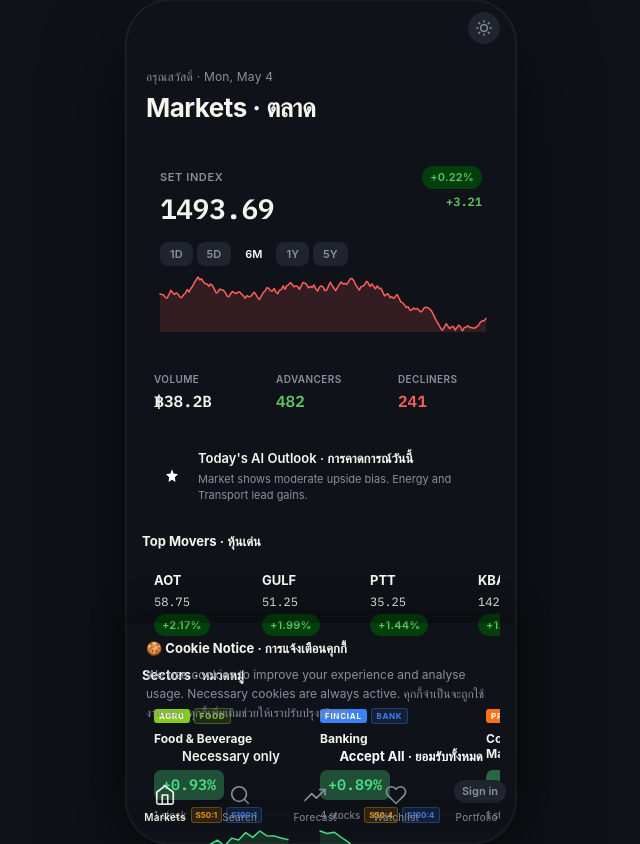
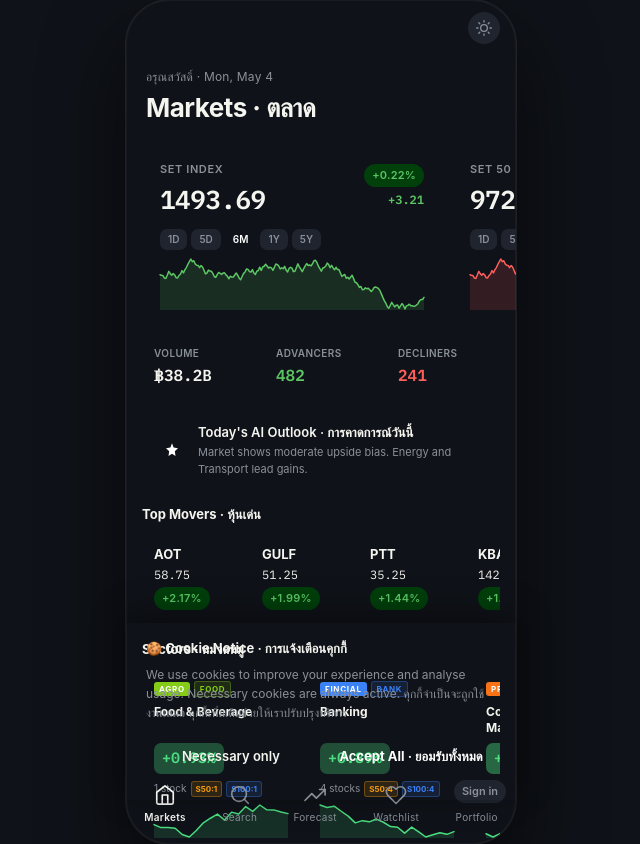
Before and after one commit to runtome/StockApp, a Next.js app: page /markets in a window 1280 px wide. Shown: the whole page, without its empty margins (319-959 px from the left). Built offline with nearby package versions, Linux system fonts and the light colour scheme.

Commit message:
Make SET100 SET50 Card

```diff
--- /dev/null
+++ b/src/app/api/market/index-history/route.ts
@@ -0,0 +1,55 @@
+import { NextResponse } from "next/server";
+
+const RANGE_DAYS: Record<string, number> = {
+  "1D": 5, "5D": 10, "6M": 180, "1Y": 365, "5Y": 1825,
+};
+
+const INDEX_MOCK_BASE: Record<string, number> = {
+  SET: 1493.69, SET50: 972.45, SET100: 1234.56,
+};
+
+function seededRand(seed: number) {
+  let s = seed | 0;
+  return () => { s = Math.imul(1664525, s) + 1013904223; return (s >>> 0) / 0x100000000; };
+}
+
+function syntheticHistory(days: number, base: number): { date: string; close: number }[] {
+  const today = new Date();
+  const seed = parseInt(today.toISOString().slice(0, 10).replace(/-/g, "")) * 1000 + days;
+  const rand = seededRand(seed);
+  const values = [base];
+  for (let i = 0; i < days; i++) {
+    const r = (rand() - 0.5) * 0.018;
+    values.push(Math.round((values[values.length - 1] / (1 + r)) * 100) / 100);
+  }
+  values.reverse();
+  values[values.length - 1] = base;
+  return values.map((close, i) => {
+    const d = new Date(today);
+    d.setDate(d.getDate() - (days - i));
+    return { date: d.toISOString().slice(0, 10), close };
+  });
+}
+
+export async function GET(request: Request) {
+  const { searchParams } = new URL(request.url);
+  const index = (searchParams.get("index") ?? "SET").toUpperCase();
+  const range = (searchParams.get("range") ?? "6M").toUpperCase();
+  const days = RANGE_DAYS[range] ?? 180;
+
+  const hfUrl = process.env.HF_SPACE_URL;
+  if (hfUrl) {
+    try {
+      const headers: Record<string, string> = {};
+      if (process.env.HF_SPACE_TOKEN) headers["Authorization"] = `Bearer ${process.env.HF_SPACE_TOKEN}`;
+      const res = await fetch(`${hfUrl}/market/index-history?index=${index}&range=${range}`, {
+        headers,
+        next: { revalidate: 3600 },
+      });
+      if (res.ok) return NextResponse.json(await res.json());
+    } catch {}
+  }
+
+  const base = INDEX_MOCK_BASE[index] ?? 1493.69;
+  return NextResponse.json({ index, range, data: syntheticHistory(days, base) });
+}
--- a/src/app/markets/page.tsx
+++ b/src/app/markets/page.tsx
@@ -49,7 +49,7 @@ function AiOutlookBanner() {
 
 export default async function MarketsPage() {
   const [summary, stocks] = await Promise.all([getMarketSummary(), getStocks("")]);
-  const { set_index, advancers, decliners, total_volume, sectors } = summary;
+  const { set_index, set50_index, set100_index, advancers, decliners, total_volume, sectors } = summary;
   const validStocks = (stocks as Stock[]).filter((s) => s && typeof s.price === "number" && typeof s.change_pct === "number");
   const topMovers = [...validStocks].sort((a, b) => Math.abs(b.change_pct) - Math.abs(a.change_pct)).slice(0, 6);
 
@@ -63,11 +63,17 @@ export default async function MarketsPage() {
           <div style={{ fontSize: 26, fontWeight: 700, letterSpacing: -0.5, marginTop: 2, color: "var(--color-ink)" }}>Markets · ตลาด</div>
         </div>
 
-        {/* SET Index Hero */}
+        {/* Index carousel — SET, SET50, SET100 */}
         <SetIndexHero
           value={set_index?.value ?? 0}
           change={set_index?.change ?? 0}
           pct={set_index?.pct ?? 0}
+          set50Value={set50_index?.value ?? 0}
+          set50Change={set50_index?.change ?? 0}
+          set50Pct={set50_index?.pct ?? 0}
+          set100Value={set100_index?.value ?? 0}
+          set100Change={set100_index?.change ?? 0}
+          set100Pct={set100_index?.pct ?? 0}
         />
 
         {/* Quick Stats */}
--- a/src/components/markets/SetIndexHero.tsx
+++ b/src/components/markets/SetIndexHero.tsx
@@ -1,65 +1,83 @@
 "use client";
 import { useState, useEffect } from "react";
-import { Card } from "@/components/ui/Card";
 import { Chip } from "@/components/ui/Chip";
 import { SparklineChart } from "@/components/charts/SparklineChart";
 
 const RANGES = ["1D", "5D", "6M", "1Y", "5Y"] as const;
 type Range = typeof RANGES[number];
 
-interface Props {
+interface IndexCardProps {
+  label: string;
+  indexKey: "SET" | "SET50" | "SET100";
   value: number;
   change: number;
   pct: number;
+  cardWidth?: number;
 }
 
-export function SetIndexHero({ value, change, pct }: Props) {
+function IndexCard({ label, indexKey, value, change, pct, cardWidth = 300 }: IndexCardProps) {
   const [range, setRange] = useState<Range>("6M");
   const [sparkline, setSparkline] = useState<number[]>([]);
   const [loading, setLoading] = useState(true);
+  const isUp = pct >= 0;
+  const accentColor = isUp ? "var(--color-up)" : "var(--color-down)";
 
   useEffect(() => {
     setLoading(true);
-    fetch(`/api/market/set-history?range=${range}`)
+    fetch(`/api/market/index-history?index=${indexKey}&range=${range}`)
       .then((r) => r.json())
       .then((d) => setSparkline((d.data ?? []).map((p: { close: number }) => p.close)))
       .catch(() => {})
       .finally(() => setLoading(false));
-  }, [range]);
+  }, [indexKey, range]);
 
-  const isUp = pct >= 0;
+  const chartWidth = cardWidth - 36;
 
   return (
-    <div style={{ margin: "14px 16px 0" }}>
-      <Card style={{ padding: 18 }}>
-        {/* Value + change */}
-        <div style={{ display: "flex", alignItems: "baseline", justifyContent: "space-between" }}>
+    <div style={{
+      width: cardWidth,
+      flexShrink: 0,
+      background: "var(--color-panel)",
+      borderRadius: 16,
+      border: "1px solid var(--color-hairline)",
+      padding: "16px 18px 14px",
+    }}>
+      {/* Label + change */}
+      <div style={{ display: "flex", alignItems: "flex-start", justifyContent: "space-between" }}>
         <div>
-            <div style={{ fontSize: 11, color: "var(--color-muted)", fontWeight: 600, letterSpacing: 0.6 }}>SET INDEX</div>
-            <div style={{ fontFamily: "var(--font-mono)", fontSize: 28, fontWeight: 700, marginTop: 2, letterSpacing: -0.5, color: "var(--color-ink)" }}>
+          <div style={{ fontSize: 11, color: "var(--color-muted)", fontWeight: 600, letterSpacing: 0.6 }}>
+            {label}
+          </div>
+          <div style={{
+            fontFamily: "var(--font-mono)", fontSize: 26, fontWeight: 700,
+            marginTop: 2, letterSpacing: -0.5, color: "var(--color-ink)",
+          }}>
             {value.toFixed(2)}
           </div>
         </div>
         <div style={{ textAlign: "right" }}>
           <Chip label={`${isUp ? "+" : ""}${pct.toFixed(2)}%`} variant={isUp ? "up" : "down"} />
-            <div style={{ fontFamily: "var(--font-mono)", fontSize: 12, color: isUp ? "var(--color-up)" : "var(--color-down)", fontWeight: 600, marginTop: 4 }}>
+          <div style={{
+            fontFamily: "var(--font-mono)", fontSize: 12, fontWeight: 600,
+            color: accentColor, marginTop: 4,
+          }}>
             {isUp ? "+" : ""}{change.toFixed(2)}
           </div>
         </div>
       </div>
 
       {/* Range selector */}
-        <div style={{ display: "flex", gap: 4, margin: "12px 0 10px" }}>
+      <div style={{ display: "flex", gap: 4, margin: "10px 0 8px" }}>
         {RANGES.map((r) => (
           <button
             key={r}
             onClick={() => setRange(r)}
             style={{
-                padding: "4px 10px",
-                borderRadius: 8,
+              padding: "3px 8px",
+              borderRadius: 7,
               border: "none",
               cursor: "pointer",
-                fontSize: 11,
+              fontSize: 10,
               fontWeight: 600,
               background: range === r ? "var(--color-ai)" : "var(--color-chip)",
               color: range === r ? "#fff" : "var(--color-muted)",
@@ -71,17 +89,52 @@ export function SetIndexHero({ value, change, pct }: Props) {
         ))}
       </div>
 
-        {/* Chart */}
-        <div style={{ opacity: loading ? 0.4 : 1, transition: "opacity 0.25s", minHeight: 56 }}>
+      {/* Chart — color always matches today's chip */}
+      <div style={{ opacity: loading ? 0.4 : 1, transition: "opacity 0.25s", minHeight: 52 }}>
         {sparkline.length >= 2 ? (
-            <SparklineChart data={sparkline} width={326} height={56} fill />
+          <SparklineChart
+            data={sparkline}
+            width={chartWidth}
+            height={52}
+            color={accentColor}
+            fill
+          />
         ) : (
-            <div style={{ height: 56, display: "flex", alignItems: "center", justifyContent: "center" }}>
+          <div style={{ height: 52, display: "flex", alignItems: "center", justifyContent: "center" }}>
             <div style={{ fontSize: 11, color: "var(--color-muted)" }}>Loading…</div>
           </div>
         )}
       </div>
-      </Card>
     </div>
   );
 }
+
+// Carousel of SET, SET50, SET100 index cards
+interface SetIndexHeroProps {
+  value: number;
+  change: number;
+  pct: number;
+  set50Value?: number;
+  set50Change?: number;
+  set50Pct?: number;
+  set100Value?: number;
+  set100Change?: number;
+  set100Pct?: number;
+}
+
+export function SetIndexHero({
+  value, change, pct,
+  set50Value = 0, set50Change = 0, set50Pct = 0,
+  set100Value = 0, set100Change = 0, set100Pct = 0,
+}: SetIndexHeroProps) {
+  return (
+    <div
+      style={{ display: "flex", gap: 10, overflowX: "auto", padding: "14px 16px 0" }}
+      className="no-scrollbar"
+    >
+      <IndexCard label="SET INDEX" indexKey="SET"    value={value}      change={change}      pct={pct}      />
+      <IndexCard label="SET 50"    indexKey="SET50"  value={set50Value}  change={set50Change}  pct={set50Pct}  />
+      <IndexCard label="SET 100"  indexKey="SET100" value={set100Value} change={set100Change} pct={set100Pct} />
+    </div>
+  );
+}
--- a/src/lib/mock/market-summary.ts
+++ b/src/lib/mock/market-summary.ts
@@ -12,7 +12,9 @@ function seededSparkline(seed: number, length = 20): number[] {
 }
 
 export const MOCK_MARKET_SUMMARY: MarketSummary = {
-  set_index: { value: 1493.69, change: 3.21, pct: 0.22 },
+  set_index:   { value: 1493.69, change:  3.21, pct:  0.22 },
+  set50_index: { value:  972.45, change: -2.82, pct: -0.29 },
+  set100_index:{ value: 1234.56, change: -3.21, pct: -0.26 },
   advancers: 482,
   decliners: 241,
   unchanged: 60,
--- a/src/lib/types/market.ts
+++ b/src/lib/types/market.ts
@@ -18,6 +18,8 @@ export interface SectorData {
 
 export interface MarketSummary {
   set_index: SetIndex;
+  set50_index?: SetIndex;
+  set100_index?: SetIndex;
   advancers: number;
   decliners: number;
   unchanged: number;
```
Lines whose indentation alone changed are shown as unchanged.
